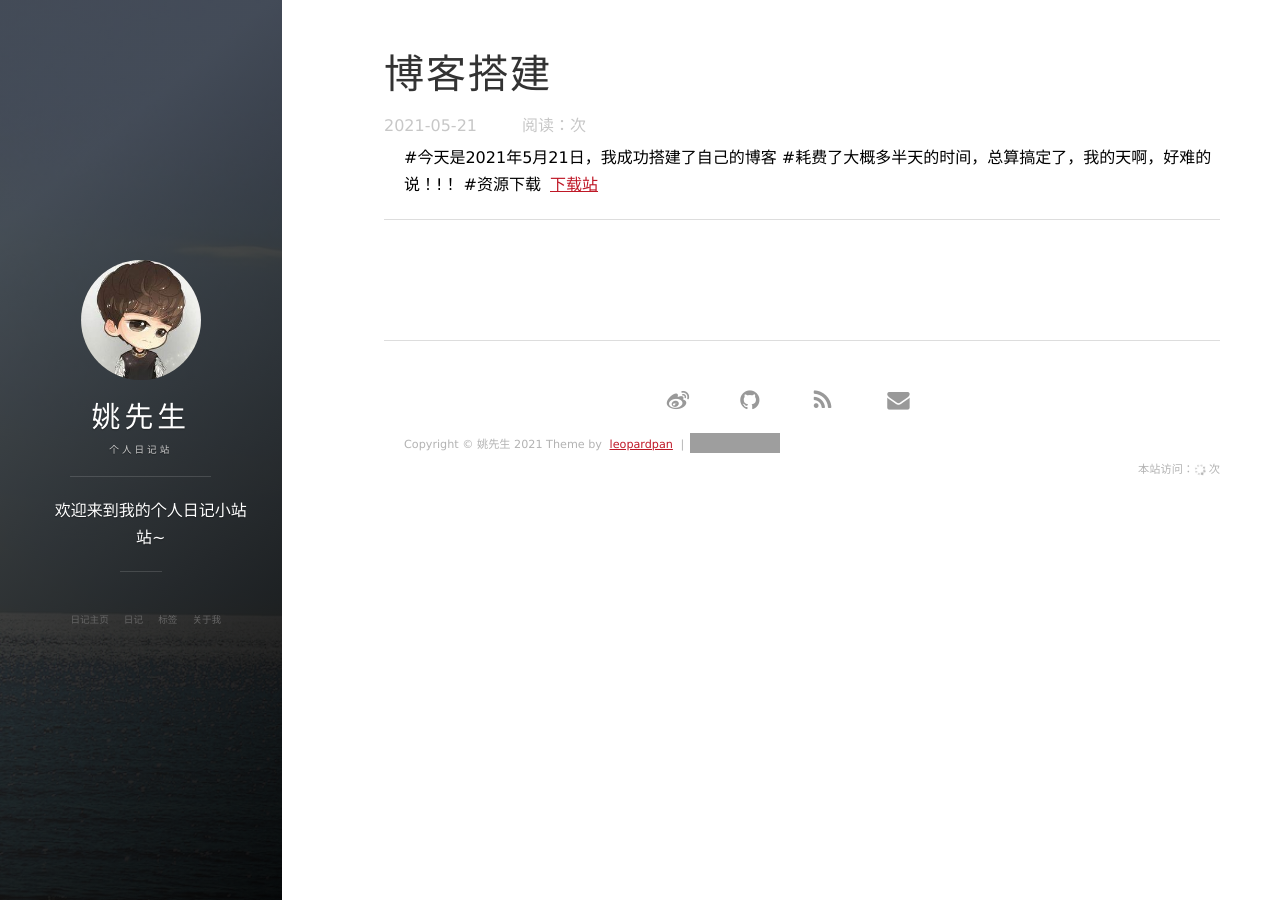
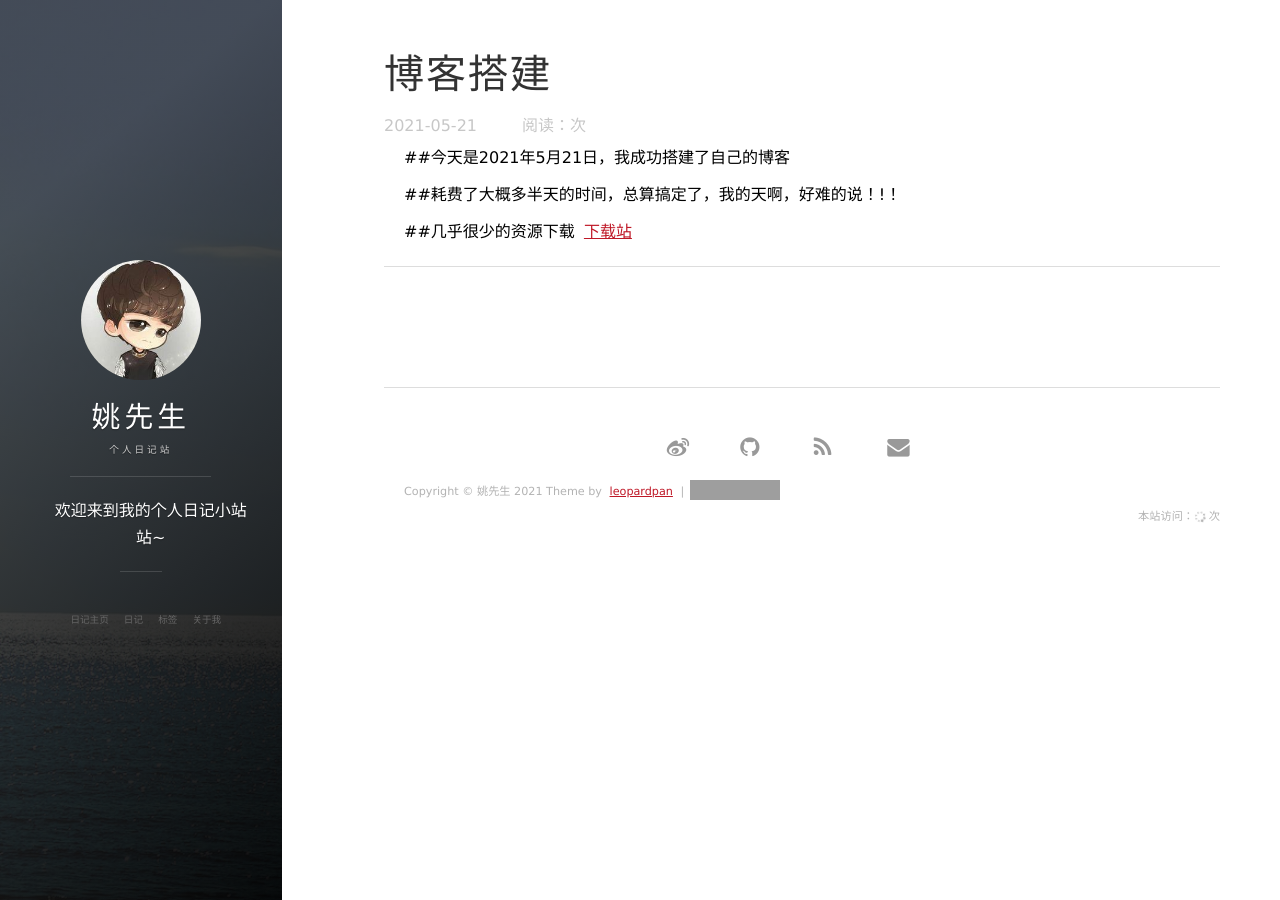
Before and after one commit to Killer-Yao/blog.github.io, a Jekyll site: the page built from _posts/2021-5-21-博客搭建.md, in a window 1280 px wide. Built offline with Jekyll 4.4.1, drawn with Linux system fonts in a browser that asks for light colours; nearby versions of some CDN libraries; comment, search, counter and statistics services are not loaded; grey boxes are pictures that could not be loaded.

Commit message:
Update 2021-5-21-博客搭建.md

```diff
--- a/_posts/2021-5-21-博客搭建.md
+++ b/_posts/2021-5-21-博客搭建.md
@@ -5,6 +5,9 @@ date: 2021-5-21
 tags:
 ---
 
- #今天是2021年5月21日，我成功搭建了自己的博客
-  #耗费了大概多半天的时间，总算搞定了，我的天啊，好难的说！!！
-  #资源下载 [下载站](https://oneair.herokuapp.com)
+ ##今天是2021年5月21日，我成功搭建了自己的博客
+
+  ##耗费了大概多半天的时间，总算搞定了，我的天啊，好难的说！!！
+
+  ##几乎很少的资源下载
+  [下载站](https://oneair.herokuapp.com)
```
